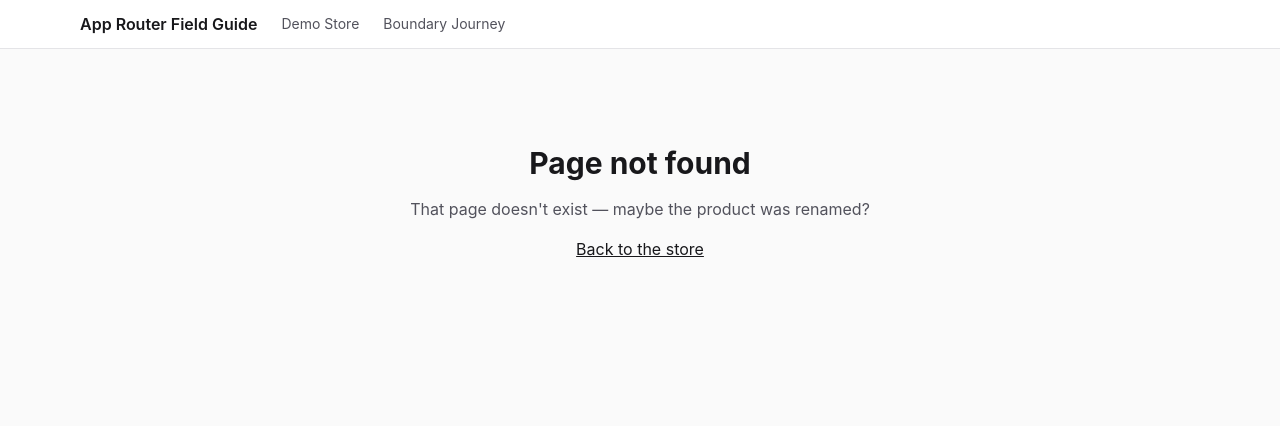
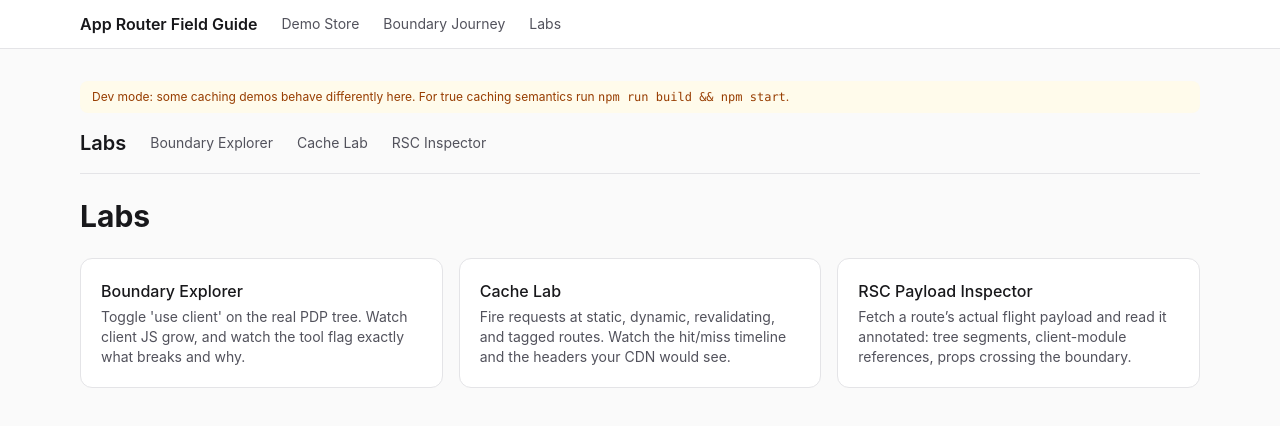
Before and after one commit to SVehrenkamp/app-router-explainer, a Next.js app: page /labs in a window 1280 px wide. Before the commit this address had no page. Shown: the top 426 px of the page. Built offline with nearby package versions, Linux system fonts and the light colour scheme.

Commit message:
feat: add labs shell, index, and nav link

```diff
--- /dev/null
+++ b/app/labs/layout.tsx
@@ -0,0 +1,27 @@
+// Labs shell. Each lab is an instrument, not a lesson page — the chrome stays
+// minimal so the instrument fills the screen.
+import Link from 'next/link'
+import { DevModeBanner } from '@/components/dev-mode-banner'
+
+export default function LabsLayout({ children }: { children: React.ReactNode }) {
+  return (
+    <div>
+      <DevModeBanner />
+      <header className="mb-6 flex items-center gap-6 border-b border-zinc-200 pb-4">
+        <Link href="/labs" className="text-xl font-semibold">
+          Labs
+        </Link>
+        <Link href="/labs/boundary-explorer" className="text-sm text-zinc-600 hover:text-zinc-900">
+          Boundary Explorer
+        </Link>
+        <Link href="/labs/cache-lab" className="text-sm text-zinc-600 hover:text-zinc-900">
+          Cache Lab
+        </Link>
+        <Link href="/labs/rsc-inspector" className="text-sm text-zinc-600 hover:text-zinc-900">
+          RSC Inspector
+        </Link>
+      </header>
+      {children}
+    </div>
+  )
+}
--- /dev/null
+++ b/app/labs/page.tsx
@@ -0,0 +1,47 @@
+// Lab index. Three instruments over the same storefront: where the client
+// boundary sits, what the caches do, and what actually crosses the wire.
+import Link from 'next/link'
+
+const LABS = [
+  {
+    href: '/labs/boundary-explorer',
+    title: 'Boundary Explorer',
+    blurb:
+      "Toggle 'use client' on the real PDP tree. Watch client JS grow, and watch the tool flag exactly what breaks and why.",
+  },
+  {
+    href: '/labs/cache-lab',
+    title: 'Cache Lab',
+    blurb:
+      'Fire requests at static, dynamic, revalidating, and tagged routes. Watch the hit/miss timeline and the headers your CDN would see.',
+  },
+  {
+    href: '/labs/rsc-inspector',
+    title: 'RSC Payload Inspector',
+    blurb:
+      'Fetch a route’s actual flight payload and read it annotated: tree segments, client-module references, props crossing the boundary.',
+  },
+]
+
+export const metadata = { title: 'Labs' }
+
+export default function LabsPage() {
+  return (
+    <section className="space-y-6">
+      <h1 className="text-3xl font-bold">Labs</h1>
+      <div className="grid gap-4 md:grid-cols-3">
+        {LABS.map((lab) => (
+          <Link
+            key={lab.href}
+            href={lab.href}
+            data-testid="lab-card"
+            className="rounded-xl border border-zinc-200 bg-white p-5 transition hover:shadow-md"
+          >
+            <div className="mb-1 font-medium">{lab.title}</div>
+            <p className="text-sm text-zinc-600">{lab.blurb}</p>
+          </Link>
+        ))}
+      </div>
+    </section>
+  )
+}
--- a/app/layout.tsx
+++ b/app/layout.tsx
@@ -27,6 +27,9 @@ export default function RootLayout({ children }: { children: React.ReactNode })
             <Link href="/journey" className="text-sm text-zinc-600 hover:text-zinc-900">
               Boundary Journey
             </Link>
+            <Link href="/labs" className="text-sm text-zinc-600 hover:text-zinc-900">
+              Labs
+            </Link>
           </div>
         </nav>
         <Providers>
```
Also changed, not shown: 1 other file (tests, documents, lock files or other folders).
